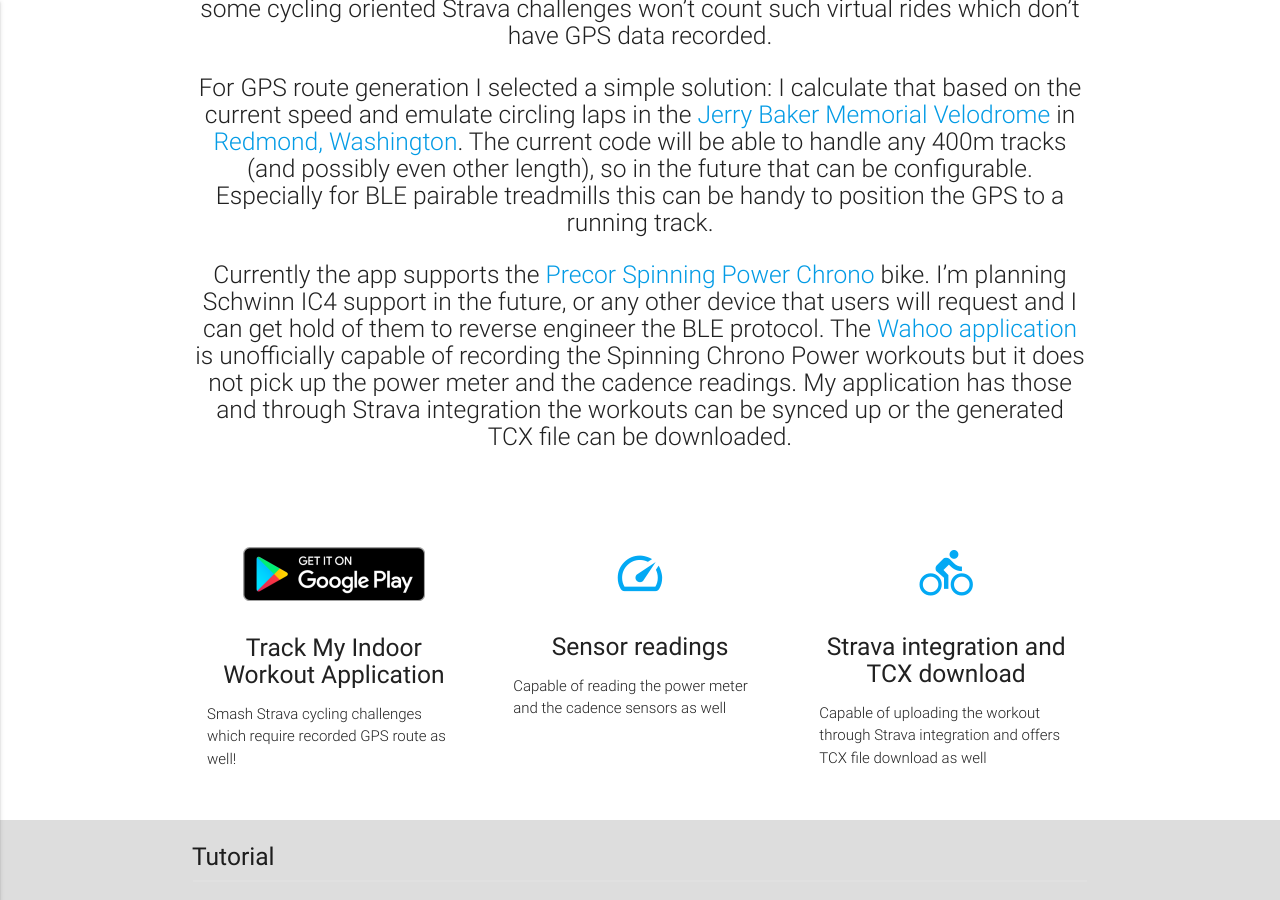
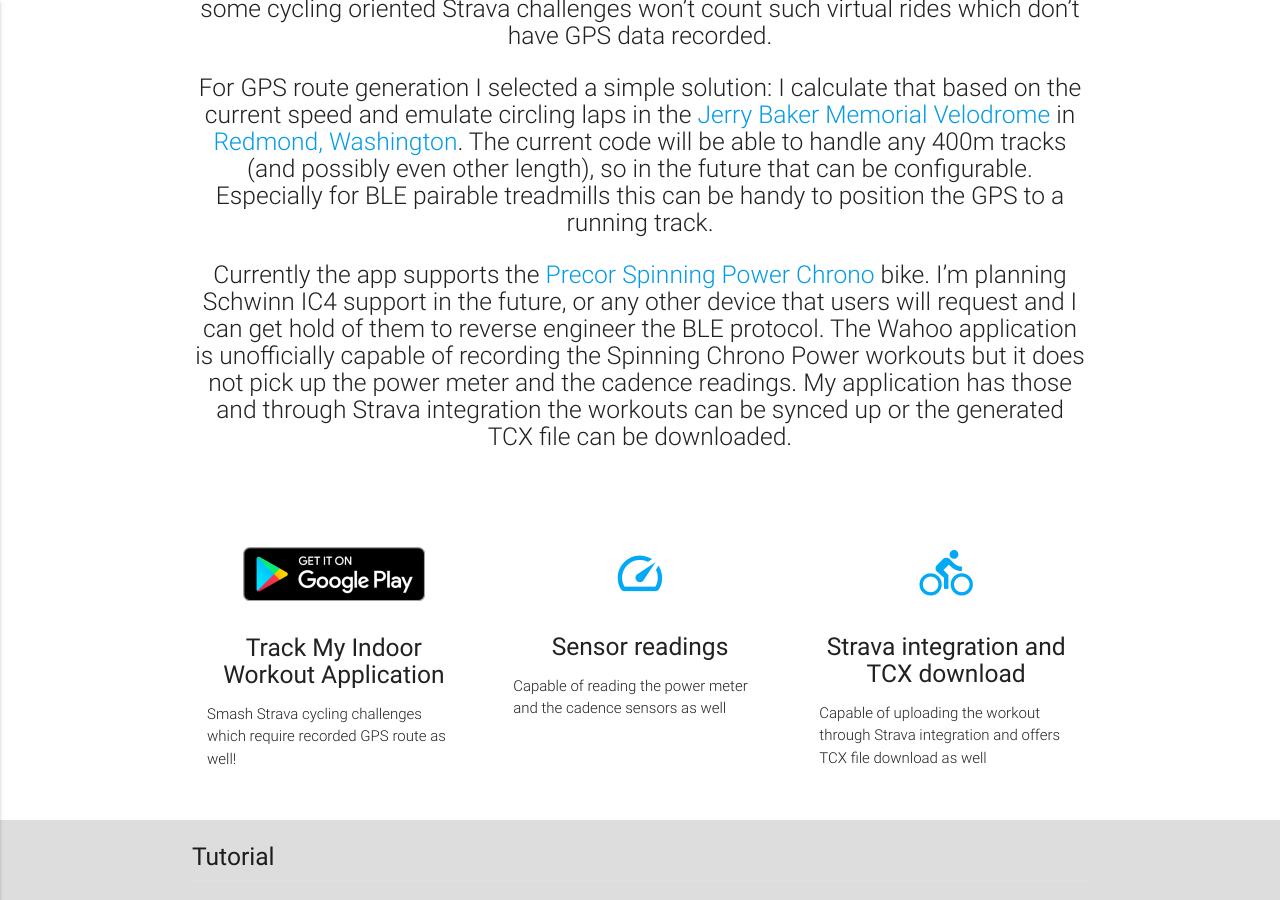
Before and after one commit to TrackMyIndoorWorkout/TrackMyIndoorWorkout.github.io, a Jekyll site: the page built from index.md, in a window 1280 px wide and 900 px high, scrolled down 397 px. Built offline with Jekyll 4.4.1, drawn with Linux system fonts in a browser that asks for light colours; part of the change alters nothing that is shown.

```diff
--- a/index.md
+++ b/index.md
@@ -5,4 +5,4 @@ Track My Indoor Workout is an application created so I can record virtual workou
 
 For GPS route generation I selected a simple solution: I calculate that based on the current speed and emulate circling laps in the [Jerry Baker Memorial Velodrome](https://velodrome.org/) in [Redmond, Washington](https://www.google.com/maps/place/Jerry+Baker+Memorial+Velodrome/@47.6659161,-122.1125076,96m/data=!3m1!1e3!4m5!3m4!1s0x0:0x7d3c1ebef878f4c!8m2!3d47.665894!4d-122.1126097). The current code will be able to handle any 400m tracks (and possibly even other length), so in the future that can be configurable. Especially for BLE pairable treadmills this can be handy to position the GPS to a running track.
 
-Currently the app supports the [Precor Spinning Power Chrono](https://www.precor.com/en-us/commercial/cardio/indoor-cycling/spinner-chrono-power) bike. I'm planning Schwinn IC4 support in the future, or any other device that users will request and I can get hold of them to reverse engineer the BLE protocol. The [Wahoo application](https://play.google.com/store/apps/details?id=com.wahoofitness.fitness) is unofficially capable of recording the Spinning Chrono Power workouts but it does not pick up the power meter and the cadence readings. My application has those and through Strava integration the workouts can be synced up or the generated TCX file can be downloaded.
+Currently the app supports the [Precor Spinning Power Chrono](https://www.precor.com/en-us/commercial/cardio/indoor-cycling/spinner-chrono-power) bike. I'm planning Schwinn IC4 support in the future, or any other device that users will request and I can get hold of them to reverse engineer the BLE protocol. The Wahoo application is unofficially capable of recording the Spinning Chrono Power workouts but it does not pick up the power meter and the cadence readings. My application has those and through Strava integration the workouts can be synced up or the generated TCX file can be downloaded.
```
